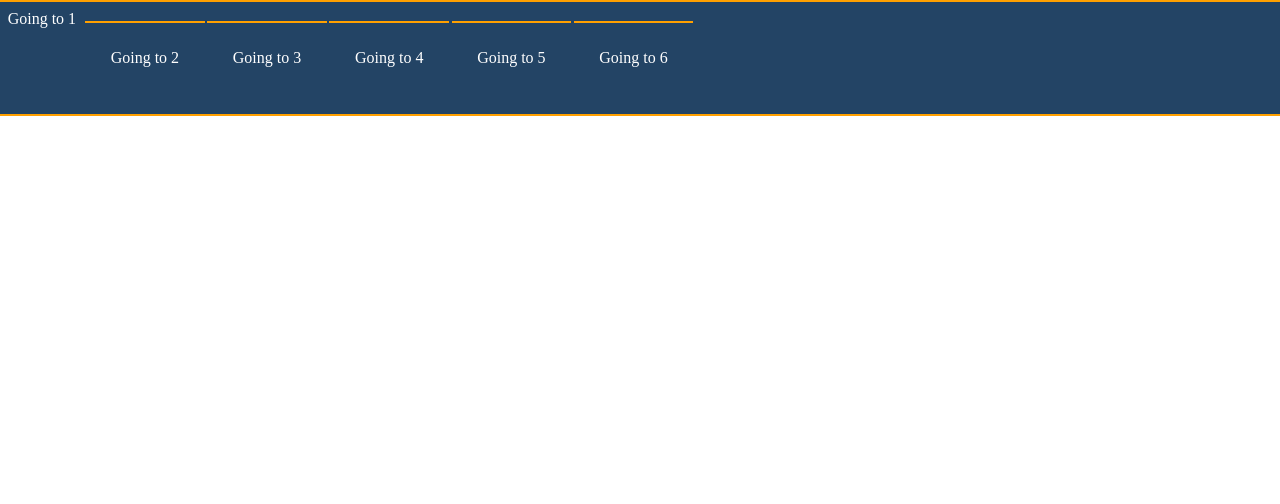
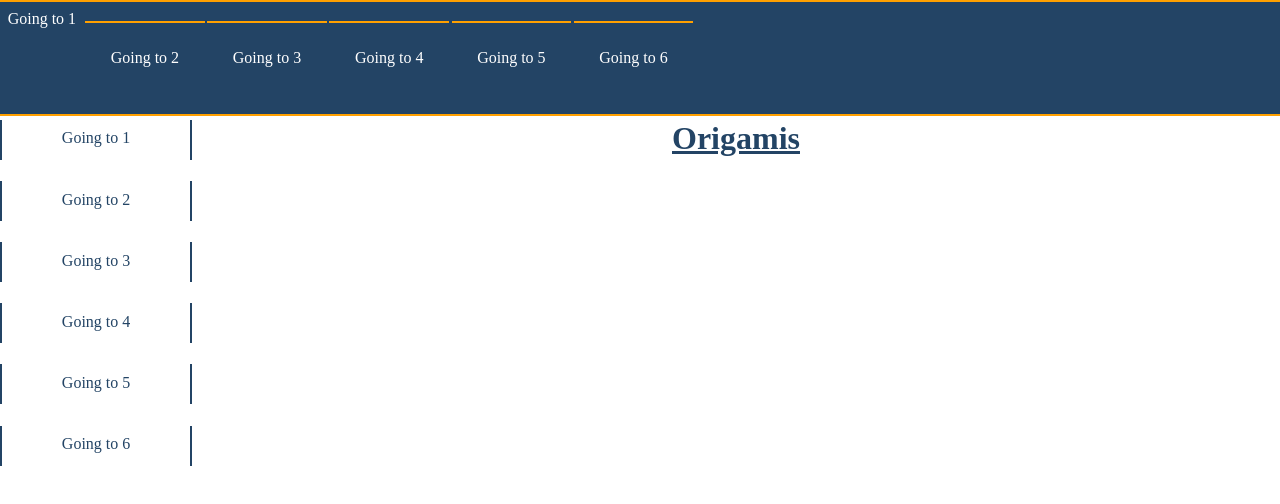
Before and after one commit to plamenski6/Origami-Workshop, a React (Create React App) app: page / in a window 1280 px wide. Shown: the top 504 px of the page. Built offline with nearby package versions, Linux system fonts and the light colour scheme.

Commit message:
feat: adding main script

```diff
--- a/src/App.js
+++ b/src/App.js
@@ -1,11 +1,18 @@
 import React from 'react'
 import Header from './components/header'
 import styles from './app.module.css'
+import Aside from './components/aside'
+import Origamis from './components/origamis'
+
 
 function App() {
   return (
     <div className={styles.app}>
-    <Header/>
+      <Header />
+      <div>
+        <Aside />
+        <Origamis />
+      </div>
     </div>
   )
 }
--- /dev/null
+++ b/src/components/aside/index.js
@@ -0,0 +1,18 @@
+import React from 'react'
+import Link from '../link'
+import styles from './index.module.css'
+
+const Aside = () => {
+    return (
+        <aside className={styles.aside}>
+            <Link href="#" title="Going to 1" type="aside" />
+            <Link href="#" title="Going to 2" type="aside" />
+            <Link href="#" title="Going to 3" type="aside" />
+            <Link href="#" title="Going to 4" type="aside" />
+            <Link href="#" title="Going to 5" type="aside" />
+            <Link href="#" title="Going to 6" type="aside" />
+        </aside>
+    )
+}
+
+export default Aside
--- /dev/null
+++ b/src/components/aside/index.module.css
@@ -0,0 +1,8 @@
+.aside {
+    display: inline-block;
+    width: 15%;
+    margin-right: 1%;
+    margin-top: 15vh;
+    /* border:1px solid red; */
+    vertical-align: top;
+}
--- a/src/components/header/index.js
+++ b/src/components/header/index.js
@@ -5,12 +5,12 @@ import styles from './index.module.css'
 const Header = () => {
     return (
         <header className={styles.navigation}>
-                <Link href="#" title="Going to 1"/>
-                <Link href="#" title="Going to 2"/>
-                <Link href="#" title="Going to 3"/>
-                <Link href="#" title="Going to 4"/>
-                <Link href="#" title="Going to 5"/>
-                <Link href="#" title="Going to 6"/>
+                <Link href="#" title="Going to 1" type="header" />
+                <Link href="#" title="Going to 2" type="header" />
+                <Link href="#" title="Going to 3" type="header" />
+                <Link href="#" title="Going to 4" type="header" />
+                <Link href="#" title="Going to 5" type="header" />
+                <Link href="#" title="Going to 6" type="header" />
         </header>
     )
 }
--- a/src/components/link/index.js
+++ b/src/components/link/index.js
@@ -1,10 +1,10 @@
 import React from 'react'
 import styles from './index.module.css'
 
-const Link = ({ title, href }) => {
+const Link = ({ title, href, type }) => {
     return (
-        <div className={styles.listItem}>
-            <a href={href} className={styles["header-link"]}>
+        <div className={styles[`${type}-list-item`]}>
+            <a href={href} className={styles[`${type}-link`]}>
                 {title}
             </a>
         </div>
--- a/src/components/link/index.module.css
+++ b/src/components/link/index.module.css
@@ -3,7 +3,7 @@
     text-decoration: none;
 }
 
-.listItem {
+.header-list-item {
     display: inline-block;
     height: auto;
     margin-right: 2%;
@@ -13,13 +13,13 @@
     vertical-align: top;
 }
 
-.listItem:not(:first-child) {
+.header-list-item:not(:first-child) {
     padding: 2%;
     margin-top: 1.5%;
     border-top: 2px solid #ffa000;
 }
 
-.listItem:hover {
+.header-list-item:hover {
     border-top: none;
     border-bottom: 2px solid #ffa000;
     font-weight: bold;
@@ -50,7 +50,7 @@ footer .listItem:hover {
 
 /* aside */
 
-aside .listItem {
+.aside-list-item {
     display: block;
     width: 98%;
     border-left: 2px solid #234465;
@@ -60,7 +60,7 @@ aside .listItem {
     text-align: center;
 }
 
-aside .listItem a {
+.aside-link {
     color: #234465;
     text-align: center;
     text-decoration: none;
@@ -69,7 +69,7 @@ aside .listItem a {
     display: block;
 }
 
-aside .listItem:hover {
+.aside-list-item:hover {
     border-left: none;
     border-right: none;
     font-weight: bold;
--- /dev/null
+++ b/src/components/origamis/index.js
@@ -0,0 +1,16 @@
+import React, { Component } from 'react'
+import styles from './index.module.css'
+
+class Origamis extends Component {
+
+    render() {
+        return (
+            <div className={styles.container}>
+                <h1 className={styles.title}>Origamis</h1>
+                <div></div>
+            </div>
+        )
+    }
+}
+
+export default Origamis
--- /dev/null
+++ b/src/components/origamis/index.module.css
@@ -0,0 +1,15 @@
+.container {
+    display: inline-block;
+    width: 83%;
+    height: auto;
+    /* border:1px solid blue; */
+    margin-bottom: 5%;
+    margin-top: 15vh;
+}
+
+.title {
+    text-align: center;
+    color: #234465;
+    text-decoration: underline;
+    margin-bottom: 2%;
+}
```
